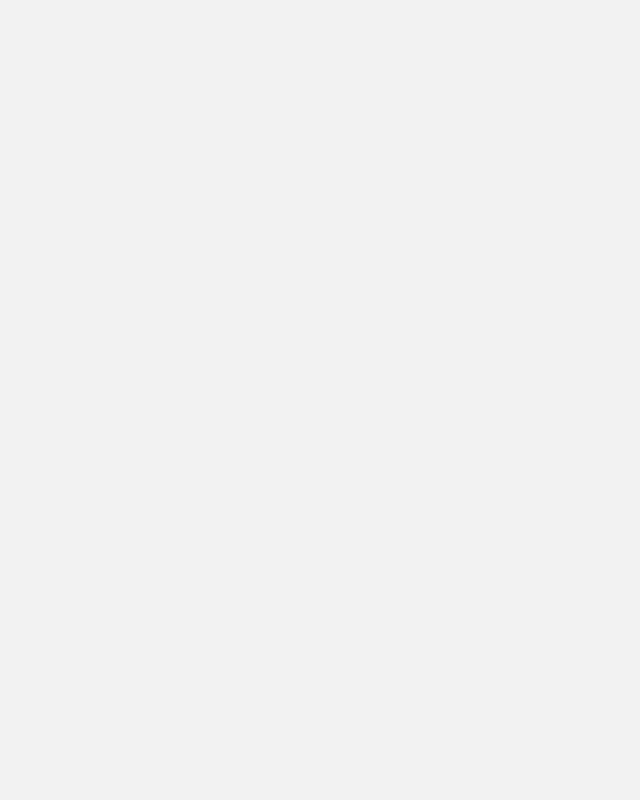
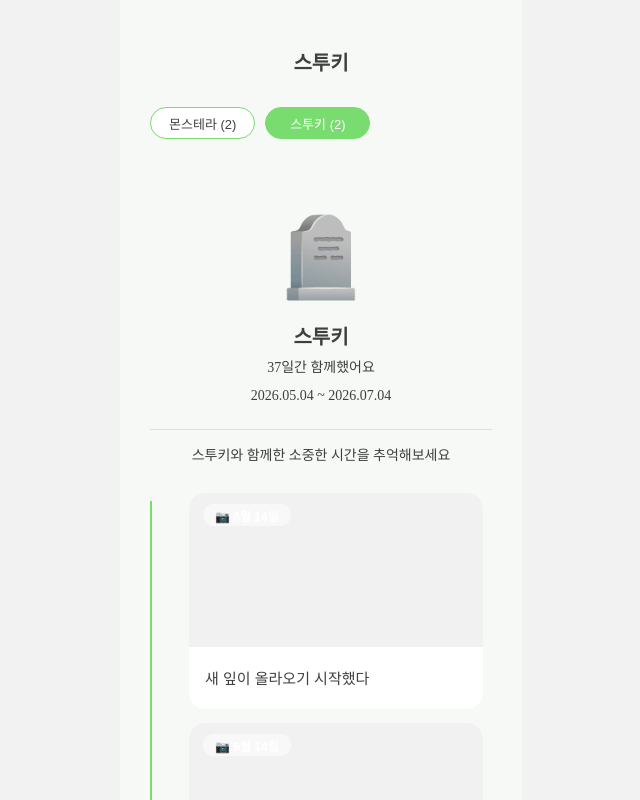
Before and after one commit to likelion14-team01/frontend, a React (Vite) app: page /memorialTimeline in a window 1280 px wide. Before the commit this address had no page. Shown: the top 800 px of the page, without its empty margins (319-959 px from the left). Built offline with nearby package versions, Linux system fonts and the light colour scheme.

Commit message:
✨ Feat: 추모 타임라인 페이지 구현

```diff
--- a/src/App.jsx
+++ b/src/App.jsx
@@ -4,6 +4,7 @@ import Home from "./pages/Home/Home.jsx";
 import RootLayout from "./layout/RootLayout.jsx";
 import Record from "./pages/Record/Record.jsx";
 import Register from "./pages/Register/Register.jsx";
+import MemorialTimeline from "./pages/MemorialTimeline/MemorialTimeline.jsx";
 
 function App() {
   return (
@@ -15,6 +16,7 @@ function App() {
               <Route path="/" element={<Home />} />
               <Route path="/record/:plantName" element={<Record />} />
               <Route path="/register" element={<Register />} />
+              <Route path="/memorialTimeline" element={<MemorialTimeline />} />
             </Route>
           </Routes>
         </BrowserRouter>
--- a/src/components/footer/Footer.jsx
+++ b/src/components/footer/Footer.jsx
@@ -1,5 +1,5 @@
 import styled from "styled-components";
-import { useLocation } from "react-router-dom";
+import { useLocation, useNavigate } from "react-router-dom";
 
 import homeIcon from "../../assets/icons/home.svg";
 import homeActive from "../../assets/icons/home_active.svg";
@@ -76,11 +76,12 @@ const MenuSpan = styled.span`
 export default function Footer() {
 
     const { pathname } = useLocation();
+    const navigate = useNavigate();
 
     return (
         <FooterContainer>
-            <HomeIcon src={pathname === "/" || pathname.startsWith("/record/") || pathname === "/register" ? homeActive : homeIcon}/>
-            <TimelineIcon src={pathname === "/timeline" ? timelineActive : timelineIcon} />
+            <HomeIcon src={pathname === "/" || pathname.startsWith("/record/") || pathname === "/register" ? homeActive : homeIcon} onClick={() => navigate("/")}/>
+            <TimelineIcon src={pathname === "/timeline" || pathname === "/memorialTimeline" ? timelineActive : timelineIcon} />
             <MypageIcon src={pathname === "/mypage" ? mypageActive : mypageIcon} />
             <HomeP><MenuSpan>홈</MenuSpan></HomeP>
             <TimelineP><MenuSpan>타임라인</MenuSpan></TimelineP>
--- /dev/null
+++ b/src/pages/MemorialTimeline/MemorialTimeline.jsx
@@ -0,0 +1,275 @@
+import styled from "styled-components";
+
+import Footer from "../../components/footer/Footer.jsx";
+
+const plants = [
+  {
+    id: 1,
+    name: "몬스테라",
+    totalCount: 3,
+    recordCount: 2,
+    active: false,
+  },
+  {
+    id: 2,
+    name: "스투키",
+    totalCount: 2,
+    recordCount: 2,
+    active: true,
+  },
+];
+
+const timelineRecords = [
+  {
+    id: 1,
+    date: "6월 14일",
+    tag: "sprout",
+    content: "새 잎이 올라오기 시작했다",
+  },
+  {
+    id: 2,
+    date: "6월 14일",
+    tag: "leaf",
+    content: "새 잎이 올라오기 시작했다",
+  },
+  {
+    id: 3,
+    date: "6월 14일",
+    tag: "farewell",
+    content: "작별의 순간....",
+  },
+];
+
+const PageContainer = styled.div`
+  width: 402px;
+  height: 1259px;
+  position: relative;
+  background: #F6F9F5;
+  overflow: hidden;
+`;
+
+const Content = styled.div`
+  width: 100%;
+  height: calc(100% - 79px);
+  padding: 34px 30px 0;
+`;
+
+const PageTitle = styled.h1`
+    color: #3F3F3F;
+    font-size: 20px;
+    font-family: Pretendard Variable;
+    font-weight: 600;
+    text-align: center;
+`;
+
+const PlantTabs = styled.div`
+  margin-top: 31px;
+  display: flex;
+  gap: 10px;
+`;
+
+const PlantTab = styled.button`
+  min-width: 105px;
+  height: 32px;
+  padding: 0 18px;
+  border-radius: 999px;
+  border: 1.5px solid #78dc6e;
+  background: ${({ $active }) => ($active ? "#78dc6e" : "#ffffff")};
+  color: ${({ $active }) => ($active ? "#ffffff" : "#3f3f3f")};
+  font-size: 13px;
+  font-weight: 500;
+  cursor: pointer;
+`;
+
+const MemorialInfo = styled.section`
+  margin-top: 70px;
+  display: flex;
+  flex-direction: column;
+  align-items: center;
+`;
+
+const MemorialIcon = styled.div`
+  width: 96px;
+  height: 96px;
+  color: #a8a8a8;
+  font-size: 78px;
+  line-height: 1;
+  display: flex;
+  align-items: center;
+  justify-content: center;
+`;
+
+const PlantName = styled.h2`
+  margin: 16px 0 6px;
+  color: #3f3f3f;
+  font-size: 20px;
+  font-weight: 700;
+`;
+
+const PeriodText = styled.p`
+  margin: 0 0 12px;
+  color: #3f3f3f;
+  font-size: 14px;
+  font-family: Pretendard Variable;
+  font-weight: 500;
+`;
+
+const DateRange = styled.p`
+  margin: 0;
+  color: #3f3f3f;
+  font-size: 14px;
+  font-family: Pretendard Variable;
+  font-weight: 500;
+`;
+
+const Divider = styled.div`
+  width: 342px;
+  height: 1px;
+  margin: 25px auto 0;
+  background: #dedede;
+`;
+
+const IntroText = styled.p`
+    color: #3F3F3F;
+    font-size: 14px;
+    font-family: Pretendard Variable;
+    font-weight: 500;
+    text-align: center;
+`;
+
+const TimelineArea = styled.div`
+  position: relative;
+  margin-top: 29px;
+  padding-left: 39px;
+`;
+
+const TimelineLine = styled.div`
+  position: absolute;
+  left: 0;
+  top: 8px;
+  width: 2px;
+  height: 620px;
+  background: #78dc6e;
+`;
+
+const TimelineItem = styled.article`
+  position: relative;
+  width: 294px;
+  height: 216px;
+  margin-bottom: 14px;
+  border-radius: 16px;
+  overflow: hidden;
+  background: #ffffff;
+`;
+
+const TimelineIcon = styled.div`
+  position: absolute;
+  left: -57px;
+  top: ${({ $index }) => ($index === 2 ? "97px" : "86px")};
+  width: 36px;
+  height: 36px;
+  border-radius: 50%;
+  border: 2px solid ${({ $farewell }) => ($farewell ? "#a8a8a8" : "#78dc6e")};
+  background: #ffffff;
+  display: flex;
+  align-items: center;
+  justify-content: center;
+  color: ${({ $farewell }) => ($farewell ? "#a8a8a8" : "#78dc6e")};
+  font-size: 22px;
+  z-index: 2;
+`;
+
+const CardImageArea = styled.div`
+  height: 154px;
+  position: relative;
+  background: #f1f1f1;
+`;
+
+const DateBadge = styled.span`
+  position: absolute;
+  left: 14px;
+  top: 11px;
+  height: 22px;
+  padding: 0 12px;
+  border-radius: 999px;
+  background: rgba(255, 255, 255, 0.55);
+  color: #ffffff;
+  font-size: 12px;
+  font-weight: 600;
+  display: flex;
+  align-items: center;
+`;
+
+const CardContent = styled.div`
+  height: 62px;
+  padding: 20px 16px;
+  color: #3f3f3f;
+  font-size: 15px;
+  font-weight: 500;
+`;
+
+const FooterWrapper = styled.div`
+  position: absolute;
+  left: 0;
+  bottom: 0;
+  width: 100%;
+`;
+
+const getTimelineIcon = (tag) => {
+  if (tag === "farewell") return "🪦";
+  if (tag === "leaf") return "🌿";
+  return "🌱";
+};
+
+export default function MemorialTimeline() {
+  const activePlant = plants.find((plant) => plant.active);
+
+  return (
+    <PageContainer>
+      <Content>
+        <PageTitle>{activePlant.name}</PageTitle>
+
+        <PlantTabs>
+          {plants.map((plant) => (
+            <PlantTab key={plant.id} $active={plant.active}>
+              {plant.name} ({plant.recordCount})
+            </PlantTab>
+          ))}
+        </PlantTabs>
+
+        <MemorialInfo>
+          <MemorialIcon>🪦</MemorialIcon>
+          <PlantName>{activePlant.name}</PlantName>
+          <PeriodText>37일간 함께했어요</PeriodText>
+          <DateRange>2026.05.04 ~ 2026.07.04</DateRange>
+        </MemorialInfo>
+
+        <Divider />
+
+        <IntroText>{activePlant.name}와 함께한 소중한 시간을 추억해보세요</IntroText>
+
+        <TimelineArea>
+          <TimelineLine />
+          {timelineRecords.map((record, index) => (
+            <TimelineItem key={record.id}>
+              <TimelineIcon
+                $index={index}
+                $farewell={record.tag === "farewell"}
+              >
+                {getTimelineIcon(record.tag)}
+              </TimelineIcon>
+              <CardImageArea>
+                <DateBadge>📷 {record.date}</DateBadge>
+              </CardImageArea>
+              <CardContent>{record.content}</CardContent>
+            </TimelineItem>
+          ))}
+        </TimelineArea>
+      </Content>
+
+      <FooterWrapper>
+        <Footer />
+      </FooterWrapper>
+    </PageContainer>
+  );
+}
```
